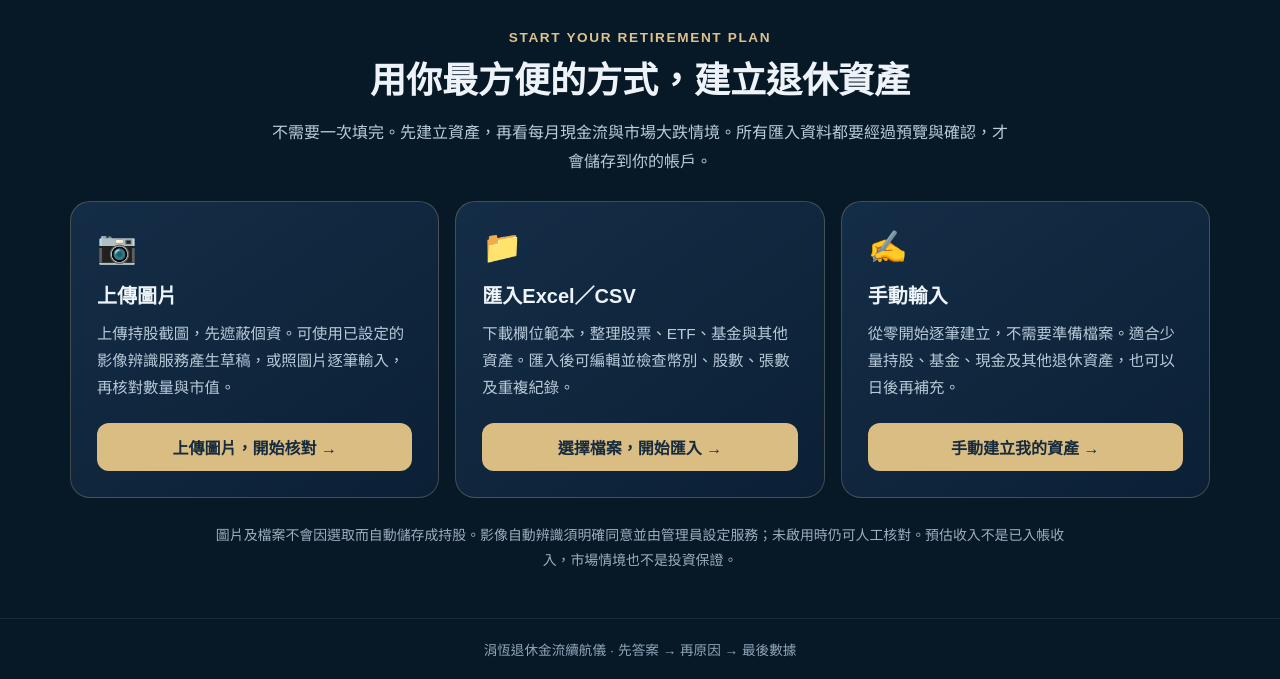
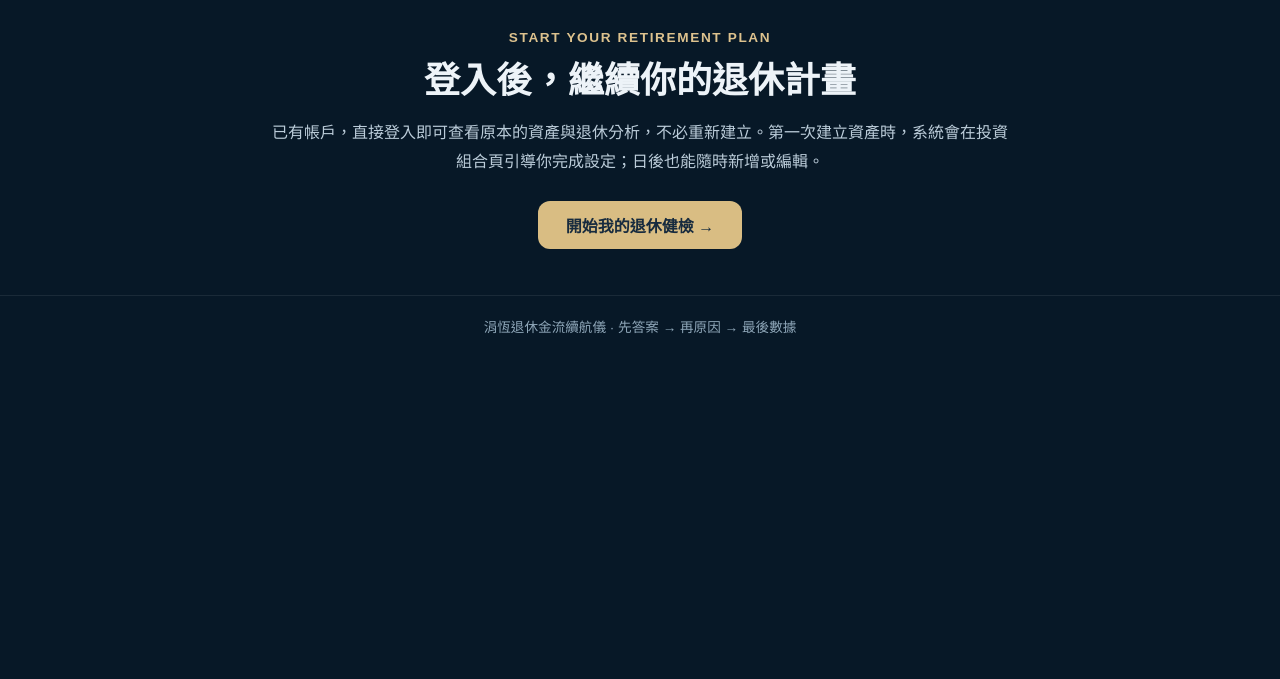
Before and after one commit to JuanHeng-CashFlow-Engine/retire-website, a plain HTML site: page index.html in a window 1280 px wide. Shown: the part 962-1641 px from the top of the page. After the commit the page ends 1318 px from the top, so only its background shows below. Drawn offline with Linux system fonts and the light colour scheme.

Commit message:
Restore original public homepage and single member entry without import choices

```diff
--- a/index.html
+++ b/index.html
@@ -4,34 +4,27 @@
   <meta charset="UTF-8">
   <meta name="viewport" content="width=device-width, initial-scale=1.0">
   <title>涓恆退休金流續航儀｜台股退休規劃、退休金試算與現金流工具</title>
-  <meta name="description" content="涓恆退休金流續航儀是台灣退休規劃工具，可試算退休目標、台股ETF配息、退休現金流及蒙地卡羅退休成功率。提供圖片、Excel／CSV及手動建立資產。">
+  <meta name="description" content="涓恆退休金流續航儀是台灣退休規劃工具，可試算退休目標、台股ETF配息、退休現金流及蒙地卡羅退休成功率。會員登入後可管理既有資產並進行退休分析。">
   <meta name="theme-color" content="#102b47">
   <link rel="preload" as="image" href="assets/juanheng-homepage.png" type="image/png">
   <style>
-    * { box-sizing: border-box; }
-    html { scroll-behavior: smooth; }
+    * { box-sizing:border-box; }
+    html { scroll-behavior:smooth; }
     body { margin:0; font-family:Arial,"Microsoft JhengHei",sans-serif; background:#071827; color:#edf3f8; text-align:center; }
     main { width:100%; margin:0 auto; }
     .sr-only { position:absolute; width:1px; height:1px; padding:0; margin:-1px; overflow:hidden; clip:rect(0,0,0,0); white-space:nowrap; border:0; }
     .hero { position:relative; width:100%; max-width:1920px; margin:0 auto; line-height:0; overflow:hidden; background:#102b47; }
     .hero img { display:block; width:100%; height:auto; }
-    /* Preserve the original image and its main call-to-action. */
     .hero-cta { position:absolute; left:9.1%; top:55.9%; width:30.5%; height:10.7%; display:block; margin:0; padding:0; border-radius:999px; background:transparent; text-decoration:none; -webkit-tap-highlight-color:transparent; }
     .hero-cta:focus-visible { outline:3px solid #e8c98d; outline-offset:3px; background:rgba(255,255,255,.12); }
-    .start { max-width:1180px; margin:0 auto; padding:32px 20px 46px; }
+    .start { max-width:900px; margin:0 auto; padding:32px 20px 46px; }
     .eyebrow { color:#ddc28e; font-size:.85rem; letter-spacing:.12em; font-weight:700; }
     h2 { margin:12px 0; font-size:clamp(1.5rem,3vw,2.25rem); line-height:1.35; }
     .intro { color:#bbccd9; line-height:1.85; margin:0 auto 24px; max-width:740px; }
-    .choices { display:grid; grid-template-columns:repeat(3,minmax(0,1fr)); gap:16px; text-align:left; }
-    .choice { border:1px solid rgba(221,194,142,.25); background:linear-gradient(145deg,#142d46,#0b2035); border-radius:20px; padding:26px; display:flex; flex-direction:column; min-height:280px; }
-    .icon { font-size:2rem; margin-bottom:14px; }
-    .choice h3 { margin:0 0 12px; font-size:1.25rem; }
-    .choice p { color:#b9cbd9; line-height:1.75; margin:0 0 22px; font-size:.96rem; }
-    .choice a { margin-top:auto; min-height:48px; display:flex; align-items:center; justify-content:center; background:#d9bd83; color:#172b3e; border-radius:12px; padding:12px 18px; font-weight:800; text-decoration:none; text-align:center; }
-    .choice a:hover,.choice a:focus-visible { background:#f0d9a7; outline:2px solid #f0d9a7; outline-offset:3px; }
-    .privacy { color:#9bb0c1; line-height:1.75; margin:25px auto 0; max-width:850px; font-size:.87rem; }
+    .start a { display:inline-flex; align-items:center; justify-content:center; min-height:48px; background:#d9bd83; color:#172b3e; border-radius:12px; padding:12px 28px; font-weight:800; text-decoration:none; }
+    .start a:hover,.start a:focus-visible { background:#f0d9a7; outline:2px solid #f0d9a7; outline-offset:3px; }
     .footer { border-top:1px solid rgba(255,255,255,.08); padding:20px; color:#8fa7b9; font-size:.85rem; }
-    @media(max-width:760px) { .choices { grid-template-columns:1fr; } .choice { min-height:0; padding:24px; } .start { padding:28px 16px 36px; } }
+    @media(max-width:760px) { .start { padding:28px 16px 36px; } }
     @media(prefers-reduced-motion:reduce) { html { scroll-behavior:auto; } }
   </style>
 </head>
@@ -44,14 +37,9 @@
     </section>
     <section class="start" aria-labelledby="start-title">
       <div class="eyebrow">START YOUR RETIREMENT PLAN</div>
-      <h2 id="start-title">用你最方便的方式，建立退休資產</h2>
-      <p class="intro">不需要一次填完。先建立資產，再看每月現金流與市場大跌情境。所有匯入資料都要經過預覽與確認，才會儲存到你的帳戶。</p>
-      <div class="choices">
-        <article class="choice"><div class="icon" aria-hidden="true">📷</div><h3>上傳圖片</h3><p>上傳持股截圖，先遮蔽個資。可使用已設定的影像辨識服務產生草稿，或照圖片逐筆輸入，再核對數量與市值。</p><a href="https://juanheng-cashflow.streamlit.app/?start=image">上傳圖片，開始核對 →</a></article>
-        <article class="choice"><div class="icon" aria-hidden="true">📁</div><h3>匯入Excel／CSV</h3><p>下載欄位範本，整理股票、ETF、基金與其他資產。匯入後可編輯並檢查幣別、股數、張數及重複紀錄。</p><a href="https://juanheng-cashflow.streamlit.app/?start=file">選擇檔案，開始匯入 →</a></article>
-        <article class="choice"><div class="icon" aria-hidden="true">✍️</div><h3>手動輸入</h3><p>從零開始逐筆建立，不需要準備檔案。適合少量持股、基金、現金及其他退休資產，也可以日後再補充。</p><a href="https://juanheng-cashflow.streamlit.app/?start=manual">手動建立我的資產 →</a></article>
-      </div>
-      <p class="privacy">圖片及檔案不會因選取而自動儲存成持股。影像自動辨識須明確同意並由管理員設定服務；未啟用時仍可人工核對。預估收入不是已入帳收入，市場情境也不是投資保證。</p>
+      <h2 id="start-title">登入後，繼續你的退休計畫</h2>
+      <p class="intro">已有帳戶，直接登入即可查看原本的資產與退休分析，不必重新建立。第一次建立資產時，系統會在投資組合頁引導你完成設定；日後也能隨時新增或編輯。</p>
+      <a href="https://juanheng-cashflow.streamlit.app/">開始我的退休健檢 →</a>
     </section>
   </main>
   <footer class="footer">涓恆退休金流續航儀 · 先答案 → 再原因 → 最後數據</footer>
```
